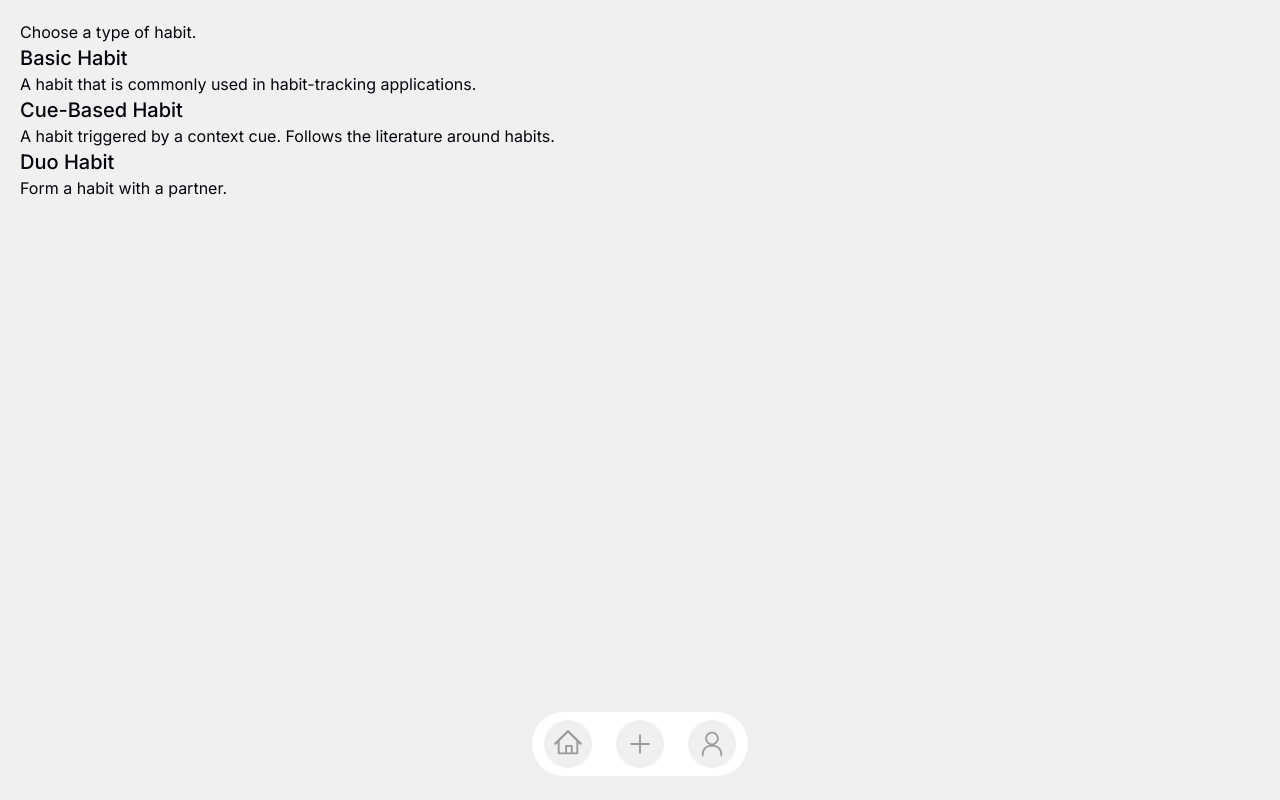
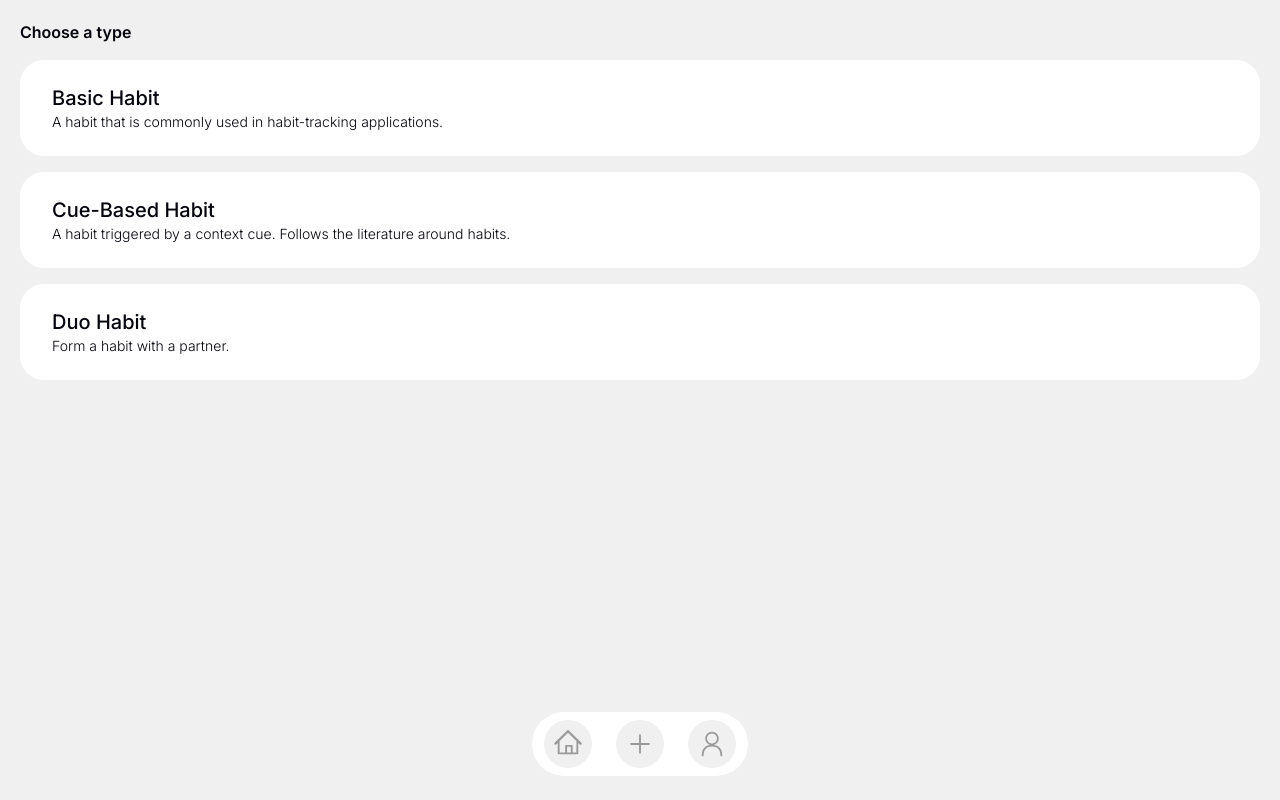
Before and after one commit to nbryleibanez/bits, a Next.js app: page /create in a window 1280 px wide. Built offline with nearby package versions, Linux system fonts and the light colour scheme.

Commit message:
create habit page refinements

```diff
--- /dev/null
+++ b/app/(habits)/create/basic/page.tsx
@@ -0,0 +1,3 @@
+export default function Page() {
+  return <div></div>;
+}
--- /dev/null
+++ b/app/(habits)/create/cue/page.tsx
@@ -0,0 +1,3 @@
+export default function Page() {
+  return <div></div>;
+}
--- /dev/null
+++ b/app/(habits)/create/duo/page.tsx
@@ -0,0 +1,3 @@
+export default function Page() {
+  return <div></div>;
+}
--- a/app/(habits)/create/page.tsx
+++ b/app/(habits)/create/page.tsx
@@ -4,22 +4,24 @@ import NavBar from "@/components/nav-bar";
 export default function CreatePage() {
   return (
     <main>
-      <h1>Choose a type of habit.</h1>
-      <div>
-        <Link href="/create/basic">
+      <h1 className="font-semibold mb-4">Choose a type</h1>
+      <div className="flex flex-col gap-4">
+        <Link className="bg-white rounded-3xl px-8 py-6" href="/create/basic">
           <h2 className="text-xl font-medium">Basic Habit</h2>
-          <p>A habit that is commonly used in habit-tracking applications.</p>
+          <p className="text-sm font-light">
+            A habit that is commonly used in habit-tracking applications.
+          </p>
         </Link>
-        <Link href="/create/cue">
+        <Link className="bg-white rounded-3xl px-8 py-6" href="/create/cue">
           <h2 className="text-xl font-medium">Cue-Based Habit</h2>
-          <p>
+          <p className="text-sm font-light">
             A habit triggered by a context cue. Follows the literature around
             habits.
           </p>
         </Link>
-        <Link href="/create/duo">
+        <Link className="bg-white rounded-3xl px-8 py-6" href="/create/duo">
           <h2 className="text-xl font-medium">Duo Habit</h2>
-          <p>Form a habit with a partner.</p>
+          <p className="text-sm font-light">Form a habit with a partner.</p>
         </Link>
       </div>
       <NavBar />
```
